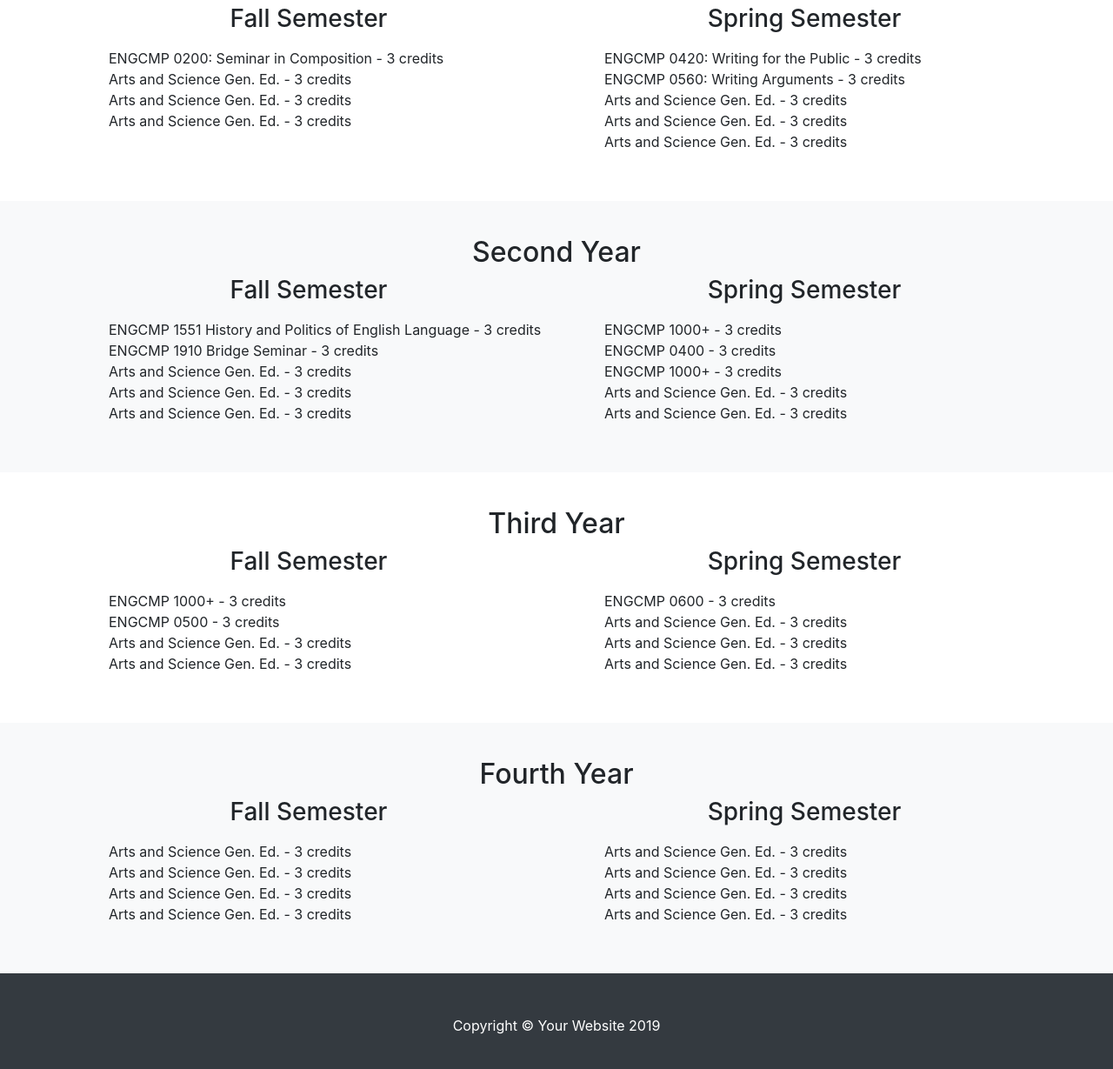
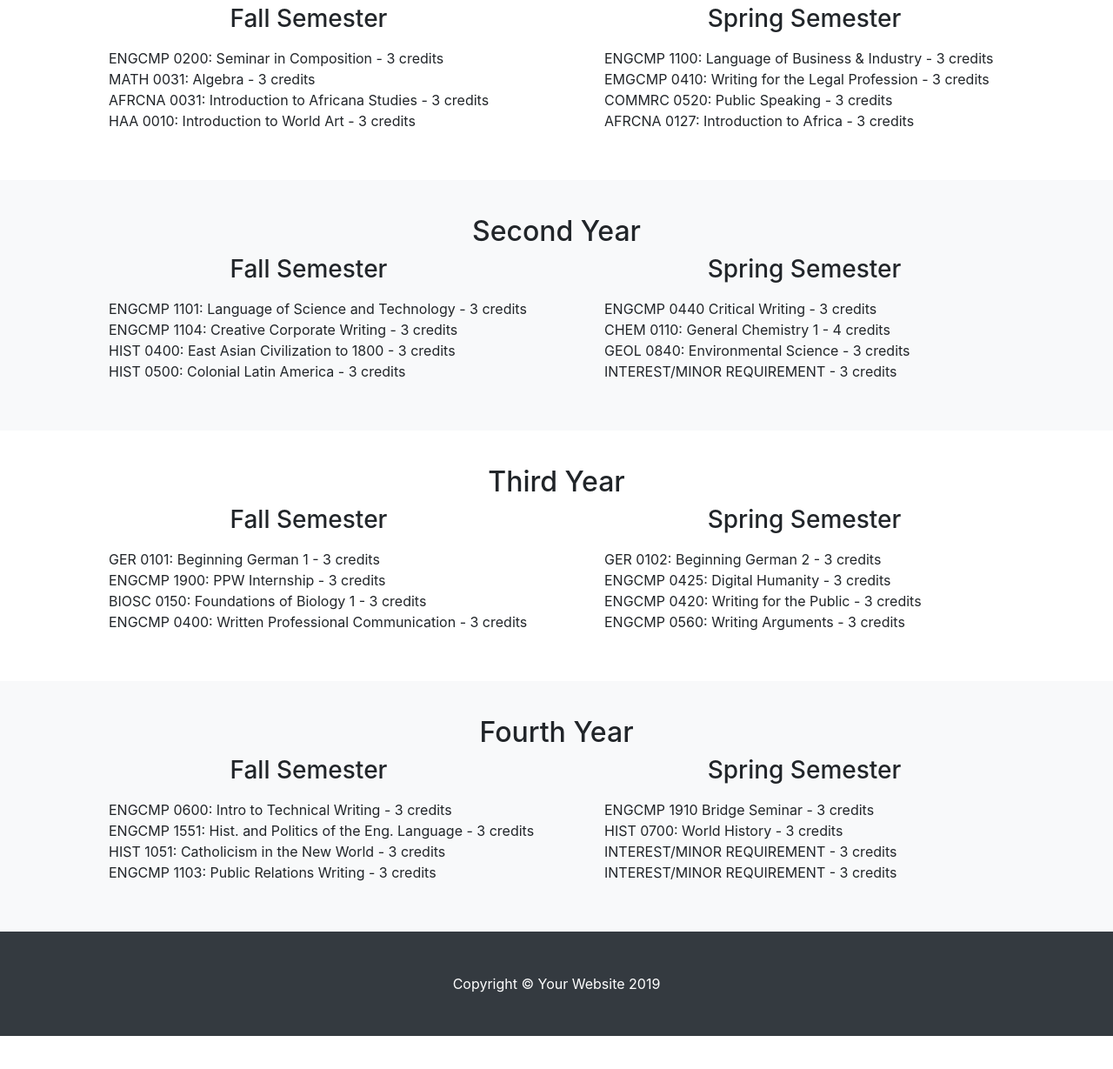
Before and after one commit to shane412/Personal-Catalog, a plain HTML site: page sampleschedule.html in a window 1280 px wide. Shown: the part 627-1856 px from the top of the page at 87% size. After the commit the page ends 1818 px from the top, so only its background shows below. Drawn offline with Linux system fonts and the light colour scheme.

Commit message:
Updated Sample Schedule - More realistic

```diff
--- a/sampleschedule.html
+++ b/sampleschedule.html
@@ -58,20 +58,20 @@
               <p class="lead"></p>
               <ul style="list-style-type:none;">
                 <li class="text-left">ENGCMP 0200: Seminar in Composition - 3 credits</li>
-                <li class="text-left">Arts and Science Gen. Ed. - 3 credits</li>
-                <li class="text-left">Arts and Science Gen. Ed. - 3 credits</li>
-                <li class="text-left">Arts and Science Gen. Ed. - 3 credits</li>
+                <li class="text-left">MATH 0031: Algebra - 3 credits</li>
+                <li class="text-left">AFRCNA 0031: Introduction to Africana Studies - 3 credits</li>
+                <li class="text-left">HAA 0010: Introduction to World Art - 3 credits</li>
               </ul>
             </div>
             <div class="col-md-6">
               <h3>Spring Semester</h3>
               <p class="lead"></p>
               <ul style="list-style-type:none;">
-                <li class="text-left">ENGCMP 0420: Writing for the Public - 3 credits</li>
-                <li class="text-left">ENGCMP 0560: Writing Arguments - 3 credits</li>
-                <li class="text-left">Arts and Science Gen. Ed. - 3 credits</li>
-                <li class="text-left">Arts and Science Gen. Ed. - 3 credits</li>
-                <li class="text-left">Arts and Science Gen. Ed. - 3 credits</li>
+                <li class="text-left"></li>
+                <li class="text-left">ENGCMP 1100: Language of Business & Industry - 3 credits</li>
+                <li class="text-left">EMGCMP 0410: Writing for the Legal Profession - 3 credits</li>
+                <li class="text-left">COMMRC 0520: Public Speaking - 3 credits</li>
+                <li class="text-left">AFRCNA 0127: Introduction to Africa - 3 credits</li>
               </ul>
             </div>
           </div>
@@ -90,22 +90,20 @@
               <h3>Fall Semester</h3>
               <p class="lead"></p>
               <ul style="list-style-type:none;">
-                <li class="text-left">ENGCMP 1551 History and Politics of English Language - 3 credits</li>
-                <li class="text-left">ENGCMP 1910 Bridge Seminar - 3 credits</li>
-                <li class="text-left">Arts and Science Gen. Ed. - 3 credits</li>
-                <li class="text-left">Arts and Science Gen. Ed. - 3 credits</li>
-                <li class="text-left">Arts and Science Gen. Ed. - 3 credits</li>
+                <li class="text-left">ENGCMP 1101: Language of Science and Technology - 3 credits</li>
+                <li class="text-left">ENGCMP 1104: Creative Corporate Writing - 3 credits</li>
+                <li class="text-left">HIST 0400: East Asian Civilization to 1800 - 3 credits</li>
+                <li class="text-left">HIST 0500: Colonial Latin America - 3 credits</li>
               </ul>
             </div>
             <div class="col-md-6">
               <h3>Spring Semester</h3>
               <p class="lead"></p>
               <ul style="list-style-type:none;">
-                <li class="text-left">ENGCMP 1000+ - 3 credits</li>
-                <li class="text-left">ENGCMP 0400 - 3 credits</li>
-                <li class="text-left">ENGCMP 1000+ - 3 credits</li>
-                <li class="text-left">Arts and Science Gen. Ed. - 3 credits</li>
-                <li class="text-left">Arts and Science Gen. Ed. - 3 credits</li>
+                <li class="text-left">ENGCMP 0440 Critical Writing - 3 credits</li>
+                <li class="text-left">CHEM 0110: General Chemistry 1 - 4 credits</li>
+                <li class="text-left">GEOL 0840: Environmental Science - 3 credits</li>
+                <li class="text-left">INTEREST/MINOR REQUIREMENT - 3 credits</li>
               </ul>
             </div>
           </div>
@@ -124,20 +122,20 @@
               <h3>Fall Semester</h3>
               <p class="lead"></p>
               <ul style="list-style-type:none;">
-                <li class="text-left">ENGCMP 1000+ - 3 credits</li>
-                <li class="text-left">ENGCMP 0500 - 3 credits</li>
-                <li class="text-left">Arts and Science Gen. Ed. - 3 credits</li>
-                <li class="text-left">Arts and Science Gen. Ed. - 3 credits</li>
+                <li class="text-left">GER 0101: Beginning German 1 - 3 credits</li>
+                <li class="text-left">ENGCMP 1900: PPW Internship - 3 credits</li>
+                <li class="text-left">BIOSC 0150: Foundations of Biology 1 - 3 credits</li>
+                <li class="text-left">ENGCMP 0400: Written Professional Communication - 3 credits</li>
               </ul>
             </div>
             <div class="col-md-6">
               <h3>Spring Semester</h3>
               <p class="lead"></p>
               <ul style="list-style-type:none;">
-                <li class="text-left">ENGCMP 0600 - 3 credits</li>
-                <li class="text-left">Arts and Science Gen. Ed. - 3 credits</li>
-                <li class="text-left">Arts and Science Gen. Ed. - 3 credits</li>
-                <li class="text-left">Arts and Science Gen. Ed. - 3 credits</li>
+                <li class="text-left">GER 0102: Beginning German 2 - 3 credits</li>
+                <li class="text-left">ENGCMP 0425: Digital Humanity - 3 credits</li>
+                <li class="text-left">ENGCMP 0420: Writing for the Public - 3 credits</li>
+                <li class="text-left">ENGCMP 0560: Writing Arguments - 3 credits</li>
               </ul>
             </div>
           </div>
@@ -156,20 +154,20 @@
               <h3>Fall Semester</h3>
               <p class="lead"></p>
               <ul style="list-style-type:none;">
-                <li class="text-left">Arts and Science Gen. Ed. - 3 credits</li>
-                <li class="text-left">Arts and Science Gen. Ed. - 3 credits</li>
-                <li class="text-left">Arts and Science Gen. Ed. - 3 credits</li>
-                <li class="text-left">Arts and Science Gen. Ed. - 3 credits</li>
+                <li class="text-left">ENGCMP 0600: Intro to Technical Writing - 3 credits</li>
+                <li class="text-left">ENGCMP 1551: Hist. and Politics of the Eng. Language - 3 credits</li>
+                <li class="text-left">HIST 1051: Catholicism in the New World - 3 credits</li>
+                <li class="text-left">ENGCMP 1103: Public Relations Writing - 3 credits</li>
               </ul>
             </div>
             <div class="col-md-6">
               <h3>Spring Semester</h3>
               <p class="lead"></p>
               <ul style="list-style-type:none;">
-                <li class="text-left">Arts and Science Gen. Ed. - 3 credits</li>
-                <li class="text-left">Arts and Science Gen. Ed. - 3 credits</li>
-                <li class="text-left">Arts and Science Gen. Ed. - 3 credits</li>
-                <li class="text-left">Arts and Science Gen. Ed. - 3 credits</li>
+                <li class="text-left">ENGCMP 1910 Bridge Seminar - 3 credits</li>
+                <li class="text-left">HIST 0700: World History - 3 credits</li>
+                <li class="text-left">INTEREST/MINOR REQUIREMENT  - 3 credits</li>
+                <li class="text-left">INTEREST/MINOR REQUIREMENT - 3 credits</li>
               </ul>
             </div>
           </div>
```
